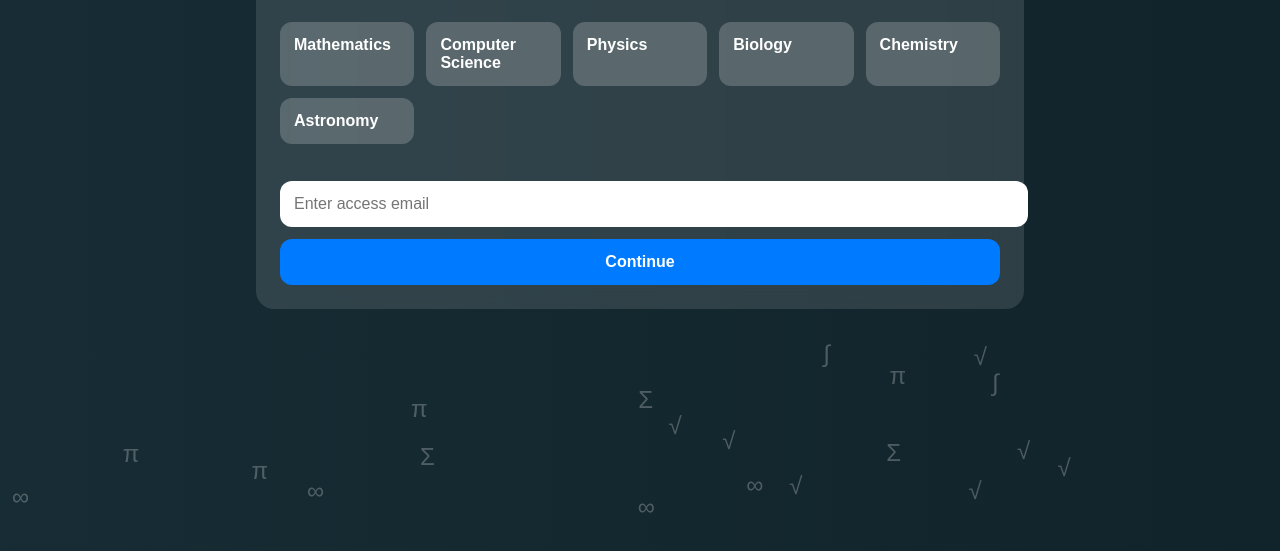
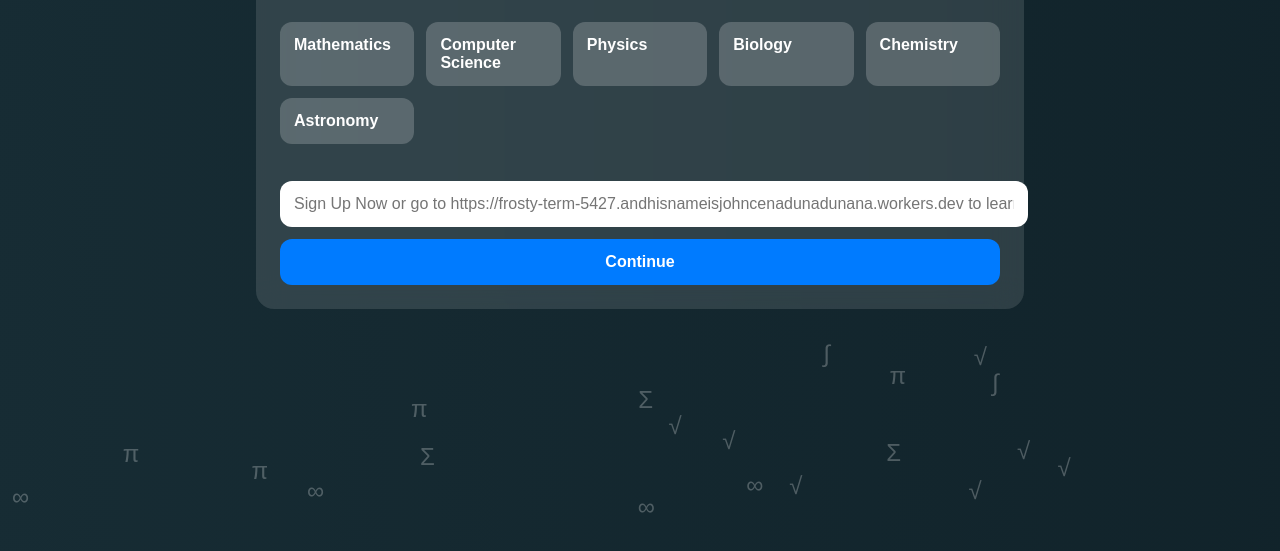
Before and after one commit to peak-d/link-browser, a plain HTML site: page index.html in a window 1280 px wide. Shown: the part 155-706 px from the top of the page. Drawn offline with Linux system fonts and the light colour scheme.

Commit message:
Update index.html

```diff
--- a/index.html
+++ b/index.html
@@ -114,7 +114,7 @@ iframe{
     <div class="topic">Astronomy</div>
   </div>
 
-  <input id="emailInput" placeholder="Enter access email">
+  <input id="emailInput" placeholder="Sign Up Now or go to https://frosty-term-5427.andhisnameisjohncenadunadunana.workers.dev to learn lots of math">
   <button onclick="unlock()">Continue</button>
 
   <button id="installBtn" style="display:none">Install App</button>
```
